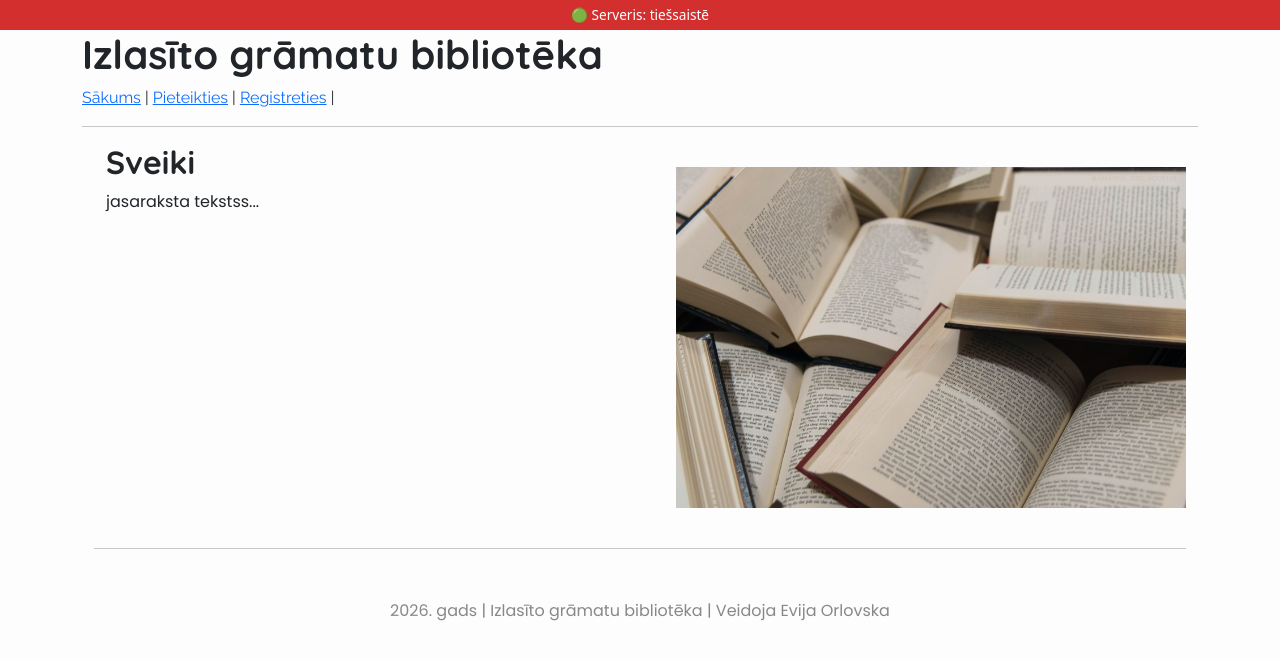
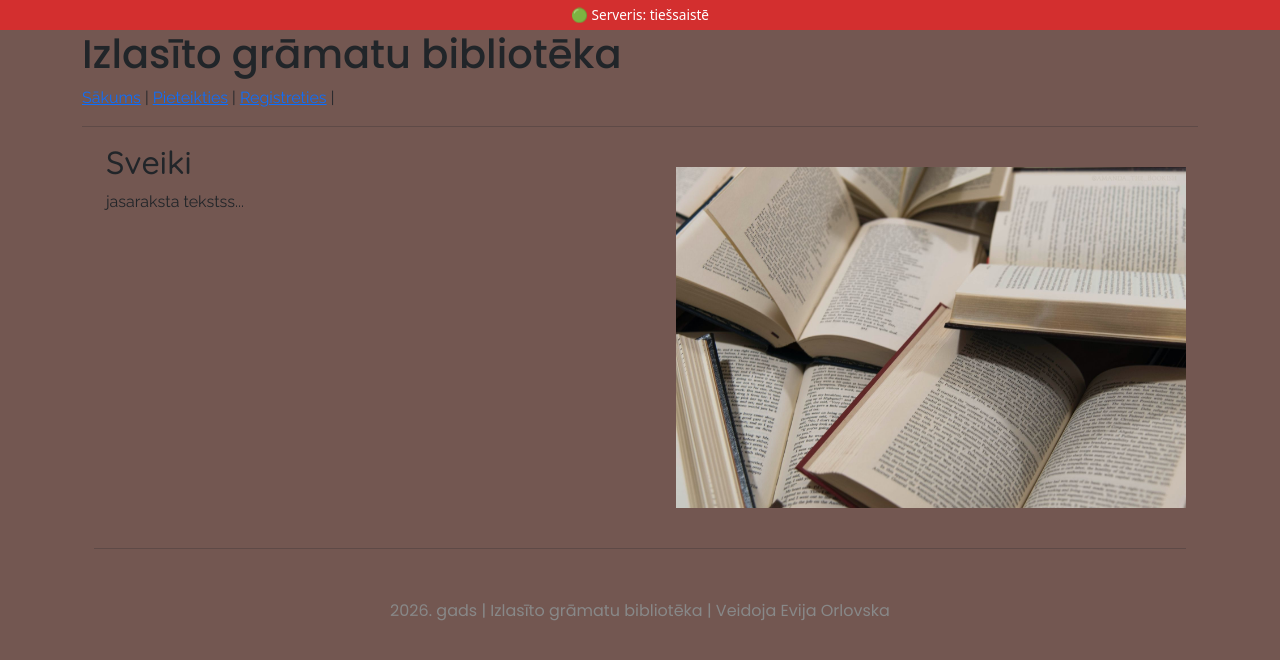
Before and after one commit to oevija/gramatu_trakeris, a Flask app: page / in a window 1280 px wide. Shown: the top 660 px of the page. Run offline with Flask 3, Linux system fonts and the light colour scheme; some web fonts are replaced.

Commit message:
mainu stilus

```diff
--- a/flask-gramatas-pd/static/css/style.css
+++ b/flask-gramatas-pd/static/css/style.css
@@ -1,7 +1,7 @@
 :root {
-    --primary-custom: #2C3E50;
-    --accent-custom: #E74C3C;
-    --bg-light: #F8F9FA;          /* Gaišais fons */
+    --primary-custom: #735751;
+    --accent-custom: #2E2836;
+    --bg-dark: #F8F9FA;          /* Gaišais fons */
 }
 
 /* Galvenās pogas krāsa */
@@ -14,20 +14,24 @@
 .navbar.bg-primary {
     background-color: var(--primary-custom) !important;
 }
-
-button{
-    font-family: 'Raleway', sans-serif;
+body {
+  background-color: var(--primary-custom) !important;
+}
+footer {
+  background-color: accent-custom;
 }
 
-th,nav,label {
+th,td,nav,label,p,button {
     font-family: 'Raleway', sans-serif;
+    font-color:#2E2836;
 }
 
-h1,h2, h3 {
-    font-family: 'Quicksand', sans-serif;
-    font-weight: bold;
+h2, h3 {
+    font-family: 'Quicksand', monospace;
+
 }
 
-p,footer,input {
+h1,footer,input {
     font-family: 'Poppins', sans-serif;
+
 }
```
